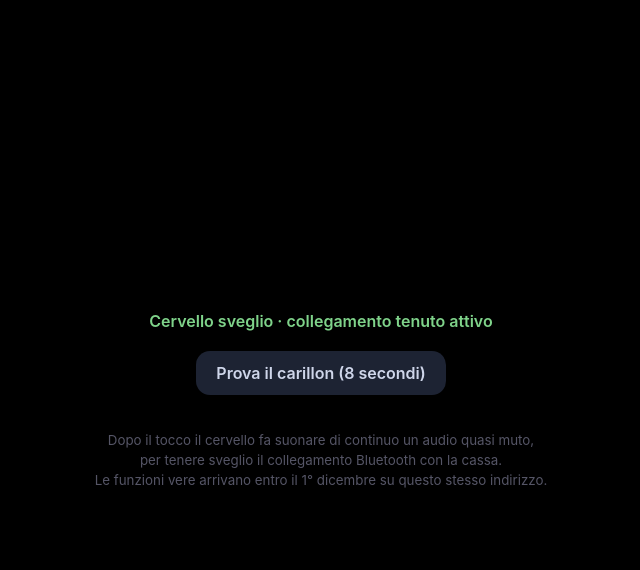
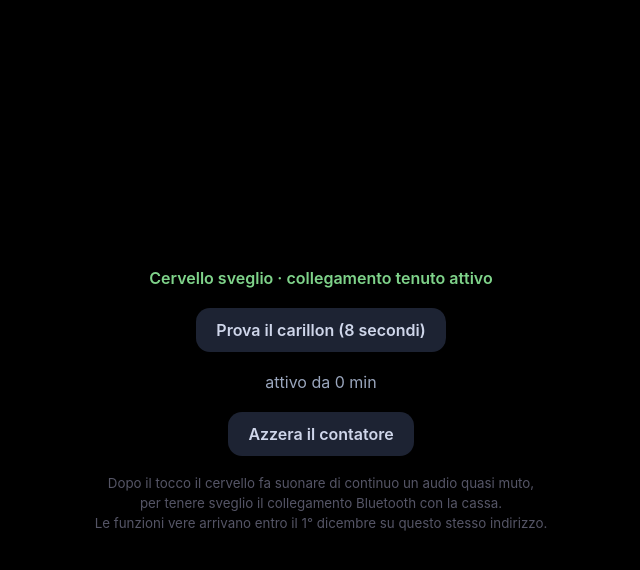
Before and after one commit to calendario-sveglio/calendario-sveglio.github.io, a plain HTML site: page c/cxeh9qcs/index.html in a window 1280 px wide. Both pictures are taken after a click on the button "Tocca per svegliare il cervello". Shown: the whole page, without its empty margins (319-959 px from the left). Drawn offline with Linux system fonts and the light colour scheme.

Commit message:
Cervello: pulsante per azzerare il contatore
Co-Authored-By: Claude Opus 5.5 <noreply@anthropic.com>
Claude-Session: https://claude.ai/code/session_01CELtDVQW3jG3fTQZcbUjC7

```diff
--- a/c/cxeh9qcs/index.html
+++ b/c/cxeh9qcs/index.html
@@ -15,6 +15,7 @@ small{color:#556}
 <button id="go">Tocca per svegliare il cervello</button>
 <button id="test" class="sec" style="display:none">Prova il carillon (8 secondi)</button>
 <div id="up"></div>
+<button id="rz" class="sec" style="display:none">Azzera il contatore</button>
 <small>Dopo il tocco il cervello fa suonare di continuo un audio quasi muto,<br>per tenere sveglio il collegamento Bluetooth con la cassa.<br>Le funzioni vere arrivano entro il 1° dicembre su questo stesso indirizzo.</small>
 <audio id="v" src="/audio/veglia.mp3?v=2" loop preload="auto"></audio>
 <audio id="a" src="/audio/attesa.mp3" preload="auto"></audio>
@@ -23,10 +24,11 @@ var v=document.getElementById('v'),a=document.getElementById('a'),go=document.ge
 function fmt(ms){var m=Math.floor(ms/60000),h=Math.floor(m/60);return (h?h+' h ':'')+(m%60)+' min'}
 go.addEventListener('click',function(){
   v.volume=1; v.play().then(function(){
-    s.innerHTML='<span class="ok">Cervello sveglio · collegamento tenuto attivo</span>';go.style.display='none';t.style.display='';t0=Date.now();
+    s.innerHTML='<span class="ok">Cervello sveglio · collegamento tenuto attivo</span>';go.style.display='none';t.style.display='';rz.style.display='';t0=Date.now();up.textContent='attivo da 0 min';
     setInterval(function(){up.textContent=(v.paused?'⚠️ audio fermo · ':'')+'attivo da '+fmt(Date.now()-t0)},10000);
   }).catch(function(e){s.innerHTML='<span class="no">Audio bloccato ('+e.name+'): tocca di nuovo</span>'});
 });
 v.addEventListener('pause',function(){s.innerHTML='<span class="no">L\'audio di veglia si è fermato: tocca per ripartire</span>';go.style.display='';});
+var rz=document.getElementById('rz');rz.addEventListener('click',function(){t0=Date.now();up.textContent='attivo da 0 min'});
 t.addEventListener('click',function(){a.currentTime=0;a.play();setTimeout(function(){a.pause()},8000)});
 </script></body></html>
```
